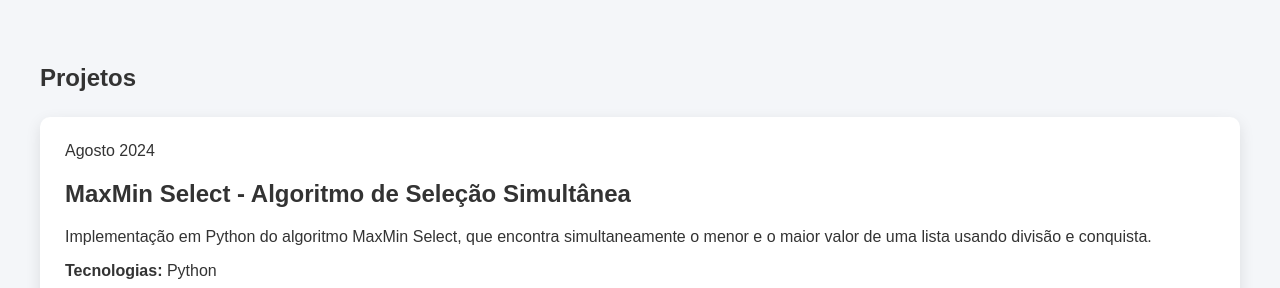
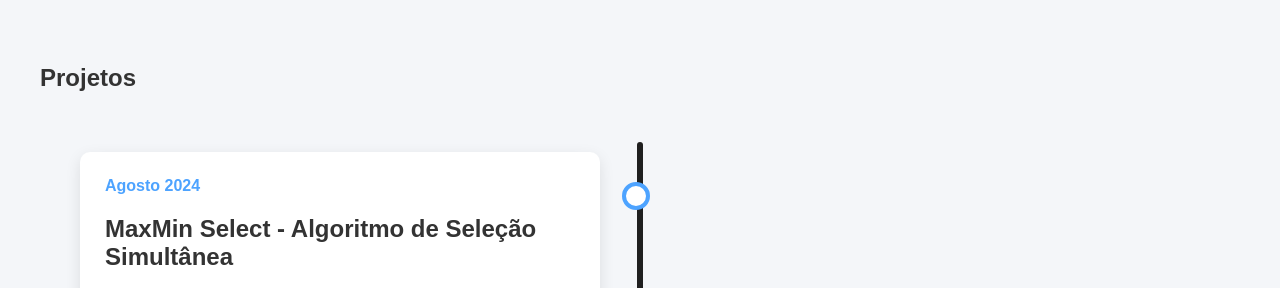
Before and after one commit to diogotorres13/Portfo-lio-Profissional, a plain HTML site: page index.html in a window 1280 px wide. Shown: the part 1047-1335 px from the top of the page. Drawn offline with Linux system fonts and the light colour scheme.

Commit message:
Update style.css

```diff
--- a/style.css
+++ b/style.css
@@ -241,3 +241,83 @@ height:200px;
         gap: 5px;
     }
 }
+
+/* Container da Timeline */
+.timeline {
+    position: relative;
+    max-width: 1200px;
+    margin: 50px auto;
+}
+
+/* A Linha Vertical Central */
+.timeline::after {
+    content: '';
+    position: absolute;
+    width: 6px;
+    background-color: #1f1f1f; /* Mesma cor do seu header */
+    top: 0;
+    bottom: 0;
+    left: 50%;
+    margin-left: -3px;
+    border-radius: 10px;
+}
+
+/* Itens da Timeline */
+.timeline-item {
+    padding: 10px 40px;
+    position: relative;
+    background-color: inherit;
+    width: 50%; /* Metade da tela */
+    box-sizing: border-box;
+}
+
+/* As Bolinhas (Nós) */
+.timeline-item::after {
+    content: '';
+    position: absolute;
+    width: 20px;
+    height: 20px;
+    right: -10px; /* Alinhado à linha central */
+    background-color: white;
+    border: 4px solid #4da3ff;
+    top: 40px;
+    border-radius: 50%;
+    z-index: 1;
+}
+
+/* Posicionamento Esquerda e Direita */
+.left { left: 0; }
+.right { left: 50%; }
+
+.right::after { left: -10px; } /* Ajuste da bolinha no item da direita */
+
+/* Ajuste do card de projeto dentro da timeline */
+.projeto {
+    margin-top: 0 !important; /* Remove o margin que você tinha antes */
+}
+
+.data {
+    font-weight: bold;
+    color: #4da3ff;
+    margin-bottom: 5px;
+}
+
+/* --- RESPONSIVIDADE --- */
+@media (max-width: 768px) {
+    /* Move a linha para a esquerda em telas pequenas */
+    .timeline::after {
+        left: 31px;
+    }
+
+    .timeline-item {
+        width: 100%;
+        padding-left: 70px;
+        padding-right: 25px;
+    }
+
+    .timeline-item::after {
+        left: 21px;
+    }
+
+    .right { left: 0%; }
+}
```
